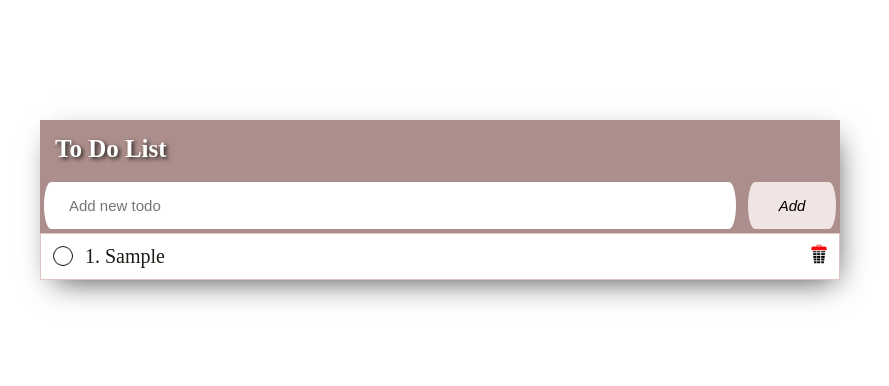
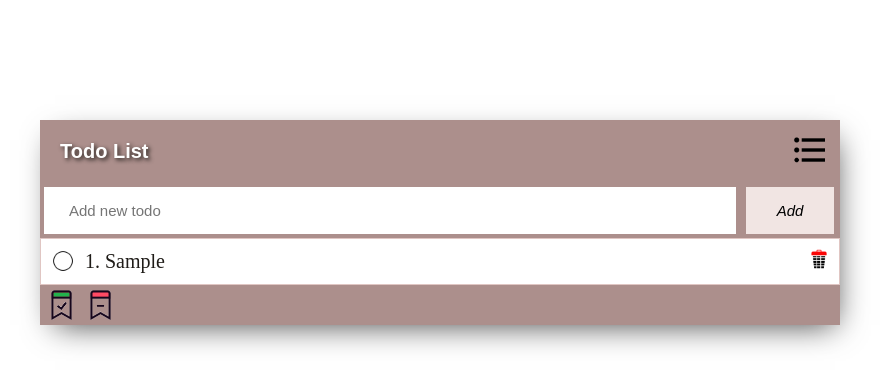
Before and after one commit to zahra-yousefi/new-todo, a plain HTML site: page index.html in a window 1280 px wide. Both pictures are taken after typing "Sample" into the empty fields and a click on the input "Add". Shown: the whole page, without its empty margins (200-1089 px from the left). Drawn offline with Linux system fonts and the light colour scheme.

Commit message:
added do all, delete all, deleted list and todo list buutons.

```diff
--- a/app.css
+++ b/app.css
@@ -20,7 +20,6 @@ input {
     width: calc(100% - 100px);
     padding-left: 25px;
     border: 4px solid rgb(172, 143, 140);
-    border-radius: 20px/50px;
 }
 
 .todo-input:focus {
@@ -32,18 +31,32 @@ input {
     width: 96px;
     background: rgb(241, 229, 227);
     font-style: italic;
+    font-family: sans-serif;
     cursor: pointer;
-    border-radius: 20px/50px;
     float: right;
+    margin: 0px 2px;
 }
 
-.h1-title {
+.head-title {
     background: rgb(172, 143, 140);
     color: #fff;
     margin: 0;
-    padding: 15px;
-    font-size: 25px;
+    padding: 20px;
+    font-size: 20px;
+    font-family: sans-serif;
     text-shadow: 2px 2px 4px #1F1C18;
+}
+
+.no-item-paraghraph {
+    background-color: #f7f7f7;
+    margin: 3px;
+    padding: 10px;
+    font-family: sans-serif;
+    font-weight: normal;
+    font-style: italic;
+    font-size: 15px;
+    color: gray;
+    border: 1px solid rgb(224, 198, 195);
 }
 
 .span-input {
@@ -54,6 +67,14 @@ input {
     padding: 0px;
 }
 
+.span-input-deleted-list {
+    color: #1F1C18;
+    height: 45px;
+    line-height: 45px;
+    font-size: 20px;
+    padding: 10px;
+}
+
 .ul-tasks {
     background: #fff;
     margin: 0px;
@@ -61,7 +82,7 @@ input {
     list-style-type: none;
     padding: 0px;
     overflow-y: auto;
-    max-height: 500px;
+    max-height: 300px;
 }
 
 .form {
@@ -104,6 +125,15 @@ li:nth-child(2n) {
     margin: 10px;
 }
 
+.undelete-btn{
+    background-image: url('img/undeleted.png');
+    float: right;
+    padding: 10px;
+    background-size: contain;
+    background-repeat: no-repeat;
+    margin: 10px;
+}
+
 .todo-undo-colore {
     color: rgb(204, 201, 201);
     height: 45px;
@@ -111,3 +141,70 @@ li:nth-child(2n) {
     font-size: 20px;
     padding: 0px;
 }
+
+.all-todo-btn{
+    margin: 0px 2px;
+    border: 4px solid rgb(172, 143, 140);
+    background: rgb(241, 229, 227);
+    font-style: italic;
+    cursor: pointer;
+    border-radius: 20px/50px;
+    text-align: center;
+    width: 92px;
+}
+
+.do-all-icon {
+    background-image: url('img/do-all.png');
+    float: left;
+    padding: 15px;
+    background-size: contain;
+    background-repeat: no-repeat;
+    margin: -15px -9px;
+    cursor: pointer;
+    background-color:  rgb(172, 143, 140);
+}
+
+.delete-all-icon {
+    background-image: url('img/delete-all.png');
+    float: left;
+    padding: 15px;
+    background-size: contain;
+    background-repeat: no-repeat;
+    margin: -15px 30px;
+    cursor: pointer;
+}
+
+.undelete-all-icon {
+    background-image: url('img/undelete-all.png');
+    float: left;
+    padding: 15px;
+    background-size: contain;
+    background-repeat: no-repeat;
+    margin: -15px -9px;
+    cursor: pointer;
+}
+
+
+.todo-list-icon {
+    background-image: url('img/todo-list.png');
+    float: right;
+    padding: 20px;
+    background-size: contain;
+    background-repeat: no-repeat;
+    margin: 10px;
+    cursor: pointer;
+}
+
+.deleted-list-icon {
+    background-image: url('img/deleted-list.png');
+    float: right;
+    padding: 20px;
+    background-size: contain;
+    background-repeat: no-repeat;
+    margin: 10px;
+    cursor: pointer;
+}
+
+.footer{
+    padding: 20px;
+}
--- a/app.js
+++ b/app.js
@@ -1,16 +1,47 @@
 var todoList = [];
 
 function addTodo(text) {
-    todoList.push({ text: text });
+    todoList.push({ text: text, isDeleted: false });
     render();
 }
 
 function removeTodo(todo) {
-    todoList.splice(todoList.indexOf(todo), 1);
+    todo.isDeleted = !todo.isDeleted;
     render();
 }
 
 function doUndoTodo(todo) {
+    if (todo.isDeleted) return;
     todo.isDone = !todo.isDone;
     render();
 }
+
+function doAllTodos() {
+    for (var i = 0; i < todoList.length; i++) {
+        if(!todoList[i].isDeleted){
+            todoList[i].isDone = true;
+        }
+    }
+    render();
+}
+
+function deleteAllTodos() {
+    for (var i = 0; i < todoList.length; i++) {
+        if(!todoList[i].isDone){
+            todoList[i].isDeleted = true;
+        }
+    }
+    render();
+}
+
+function unDeleteAllTodos() {
+    for (var i = 0; i < todoList.length; i++) {
+        todoList[i].isDeleted = false;
+    }
+    render();
+}
+
+function showDeletedTodos() {
+    showDeleted = !showDeleted;
+    render();
+}
--- a/index.html
+++ b/index.html
@@ -7,20 +7,31 @@
 
 <body>
         <div class="container">
-                <h1 class = 'h1-title'>To Do List</h1>
-                <form action="javascript:0" onsubmit="addItem()" class = 'form'>
+                <span class="deleted-list" id='ShowDeleted' onclick="showDeletedTodos()"></span>
+                <h1 id = "head-title" class='head-title'></h1>
+                <form id='form' action="javascript:0" onsubmit="addItem()" class='form'>
                         <input class='todo-input' id="newTask" type="text" autofocus autocomplete="off" placeholder="Add new todo">
                         <input class='addBtn' type="submit" value="Add"></input>
-
                 </form>
-                <ul id="todoListcontainer" class ='ul-tasks'></ul>
+                <h3 id="noItemMassage" class = "no-item-paraghraph" >There is no Item</h3>
+                <ul id="todoListcontainer" class='ul-tasks'></ul>
+                <div id="footer" class = "footer">
+                        <span class="do-all-icon" id="doAllTodo" onclick="doAllTodos()"></span>
+                        <span class="delete-all-icon" id="deleteAllTodo" onclick="deleteAllTodos()"></span>
+                        <span class="undelete-all-icon" id="unDeleteAllTodo" onclick="unDeleteAllTodos()"></span>
+                </div>
+                <!-- <ul id="deleteListcontainer" class='ul-tasks' style="display: none"></ul> -->
         </div>
-        <div>
-
-        </div>
-
         <script src="app.js"></script>
         <script src="view.js"></script>
+
+        <script>
+                init();
+
+                function init() {
+                        render();
+                }
+        </script>
 </body>
 
 </html>
--- a/view.js
+++ b/view.js
@@ -1,6 +1,17 @@
 var input = document.getElementById('newTask');
-var container = document.getElementById('todoListcontainer');
-var index = 1;
+var todoListContainer = document.getElementById('todoListcontainer');
+var showDeletedButton = document.getElementById('ShowDeleted');
+var doAllTodoButton = document.getElementById('doAllTodo');
+var deleteAllTodoButton = document.getElementById('deleteAllTodo');
+var unDeleteAllTodoButton = document.getElementById('unDeleteAllTodo');
+var noItemMassage = document.getElementById('noItemMassage');
+var headTitle = document.getElementById('head-title');
+var footer = document.getElementById('footer');
+var form = document.getElementById('form');
+
+var index;
+var showDeleted = false;
+var hasItem;
 
 function addItem() {
     var inputText = input.value;
@@ -13,28 +24,60 @@ function addItem() {
 }
 
 function render() {
-    index = 1;
+    dIndex = index = 0;
+    clearContainer();
+    hasItem = false;
+    for (var i = 0; i < todoList.length; i++) {
+        if (todoList[i].isDeleted == showDeleted) {
+            var li = createTodoElement(todoList[i]);
+            todoListContainer.appendChild(li);
+            hasItem = true;
+        }
+    }
+    handleStaticButtonsVisibility();
+}
 
-    clearContainer();
-    for (var i = 0; i < todoList.length; i++) {
-        var li = createTodoElement(todoList[i]);
-        container.appendChild(li);
+function handleStaticButtonsVisibility() {
+    if (hasItem) {
+        footer.style.display = 'block';
+        noItemMassage.style.display = 'none';
+    } else {
+        footer.style.display = 'none';
+        noItemMassage.style.display = 'block';
+    }
+
+    if (showDeleted) {
+        showDeletedButton.className = 'deleted-list-icon';
+        unDeleteAllTodoButton.style.display = 'inline';
+        doAllTodoButton.style.display = 'none';
+        deleteAllTodoButton.style.display = 'none';
+        form.style.display = 'none';
+        headTitle.innerText = 'Deleted List';
+    } else {
+        showDeletedButton.className = 'todo-list-icon';
+        unDeleteAllTodoButton.style.display = 'none';
+        doAllTodoButton.style.display = 'inline';
+        deleteAllTodoButton.style.display = 'inline';
+        form.style.display = 'inline';
+        headTitle.innerText = 'Todo List';
+
     }
 }
 
+
 function clearContainer() {
-    while (container.firstChild) {
-        container.removeChild(container.firstChild);
+    while (todoListContainer.firstChild) {
+        todoListContainer.removeChild(todoListContainer.firstChild);
     }
 }
 
 function createTodoElement(todo) {
+    index++;
     var li = document.createElement('li');
+    var span = document.createElement('span');
+    span.textContent = index + '. ' + todo.text;
+    span.className = todo.isDone ? 'todo-undo-colore' : 'span-input';
     li.className = 'li-task';
-    var span = document.createElement('span');
-    span.className = todo.isDone ? 'todo-undo-colore' : 'span-input';
-    span.textContent = index + '. ' + todo.text;
-    index++;
     li.appendChild(span);
 
     if (todo.isDone) {
@@ -43,14 +86,21 @@ function createTodoElement(todo) {
 
 
     var remove = document.createElement('span');
-    remove.className = 'delete-btn';
+    remove.className = todo.isDeleted ? 'undelete-btn' : 'delete-btn';
 
     var doUndo = document.createElement('span');
-    doUndo.className = todo.isDone ? 'undo-btn' : 'do-btn';
+    doUndo.className = (todo.isDone && !todo.isDeleted) ? 'undo-btn' : 'do-btn';
 
-    li.appendChild(remove);
-    remove.onclick = function () { removeTodo(todo); };
-    li.appendChild(doUndo);
+    if (!todo.isDone) {
+        li.appendChild(remove);
+    }
+    remove.onclick = function (e) {
+        e.stopPropagation();
+        removeTodo(todo);
+    };
+    if(!todo.isDeleted){
+        li.appendChild(doUndo);
+    }
     li.onclick = function () { doUndoTodo(todo); };
     return li;
 }
```
Also changed, not shown: img/delete-all.png (added), img/deleted-list.png (added), img/do-all.png (added), img/todo-list.png (added), img/undelete-all.png (added), img/undeleted.png (added).
